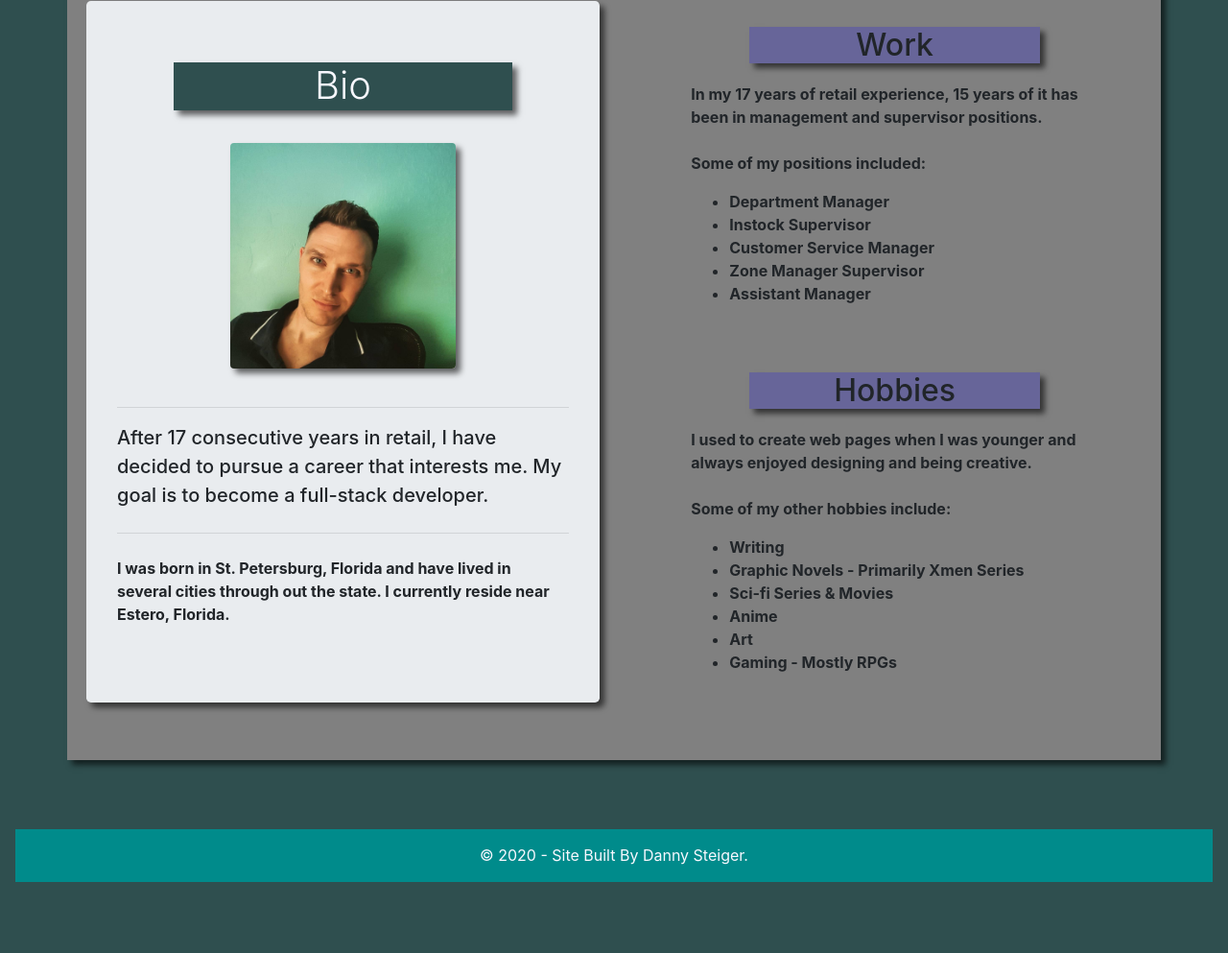
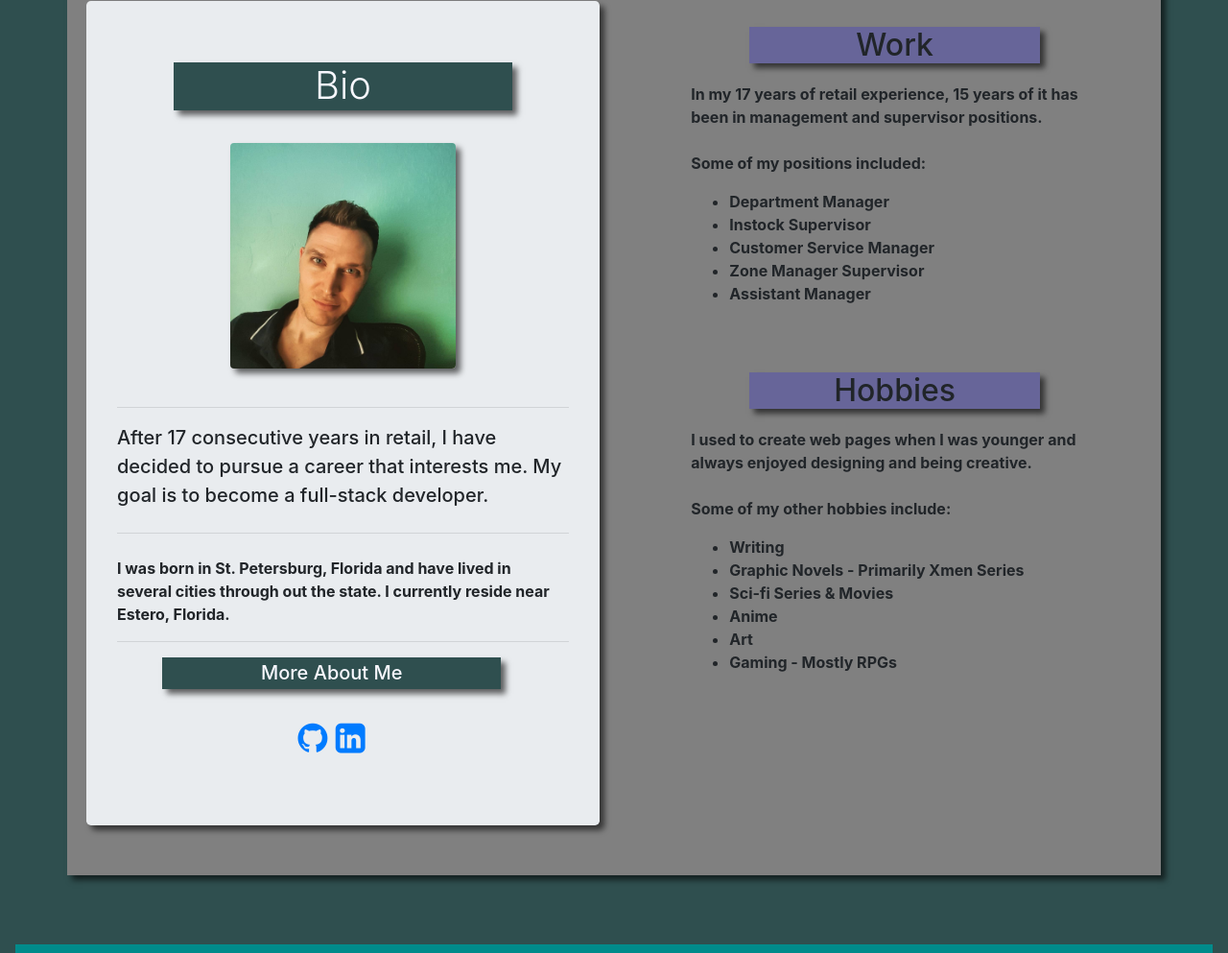
Before and after one commit to ddsteig/portfolio, a plain HTML site: page index.html in a window 1280 px wide. Shown: the part 199-1192 px from the top of the page at 96% size. Before the commit the page ends 1126 px from the top, so only its background shows below. Drawn offline with nearby package versions, Linux system fonts and the light colour scheme; files whose address does not match are found by name.

Commit message:
Added github and linkedin buttons to index

```diff
--- a/index.html
+++ b/index.html
@@ -50,6 +50,16 @@
           <p>I was born in St. Petersburg, Florida and have lived in several cities through out the state.
             I currently reside near Estero, Florida.
           </p>
+          <hr>
+          <h5>More About Me</h5>
+          <div class="icon">
+            <a class="btn-floating btn-git" type="button" role="button" href="https://github.com/ddsteig"
+              target="_blank">
+              <i class="fa fa-github"></i></a>
+            <a class="btn-floating btn-git" type="button" role="button"
+              href="https://www.linkedin.com/in/daniel-steiger-bb900b1a9/" target="_blank">
+              <i class="fa fa-linkedin-square"></i></a>
+          </div>
         </div>
       </section>
 
--- a/style.css
+++ b/style.css
@@ -12,6 +12,17 @@ h2{
     background: #676599;
     text-align: center;
     margin-left: 15%;
+    margin-bottom: 5%;
+    box-shadow: 5px 5px 6px rgba(0, 0, 0, 0.6);
+}
+
+h5{
+    width: 75%;
+    background: darkslategray;
+    color: ghostwhite;
+    text-align: center;
+    padding: 1%;
+    margin-left: 10%;
     margin-bottom: 5%;
     box-shadow: 5px 5px 6px rgba(0, 0, 0, 0.6);
 }
@@ -84,6 +95,11 @@ body{
 
 }
 
+.icon{
+    margin-left:40%;
+    font-size:36px;
+}
+
 .footer{
     width: 100%;
     text-align: center;
```
